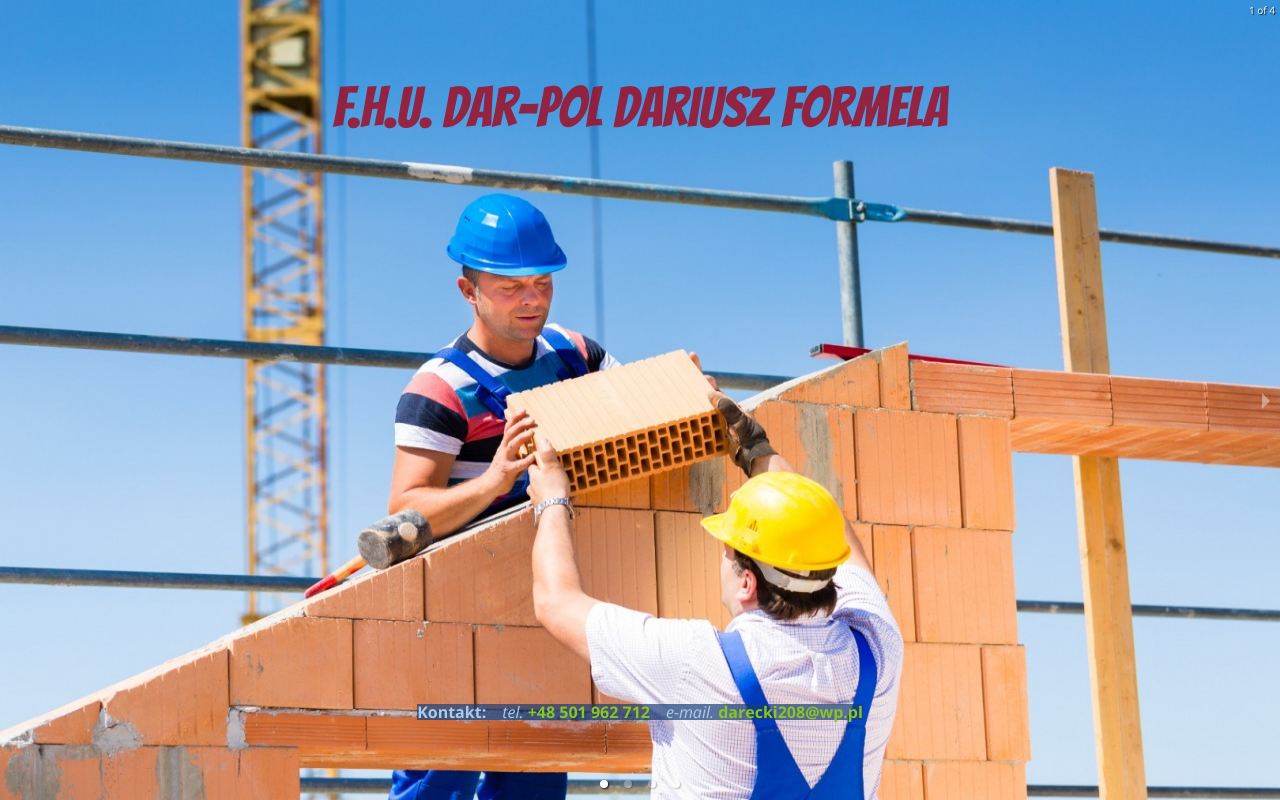
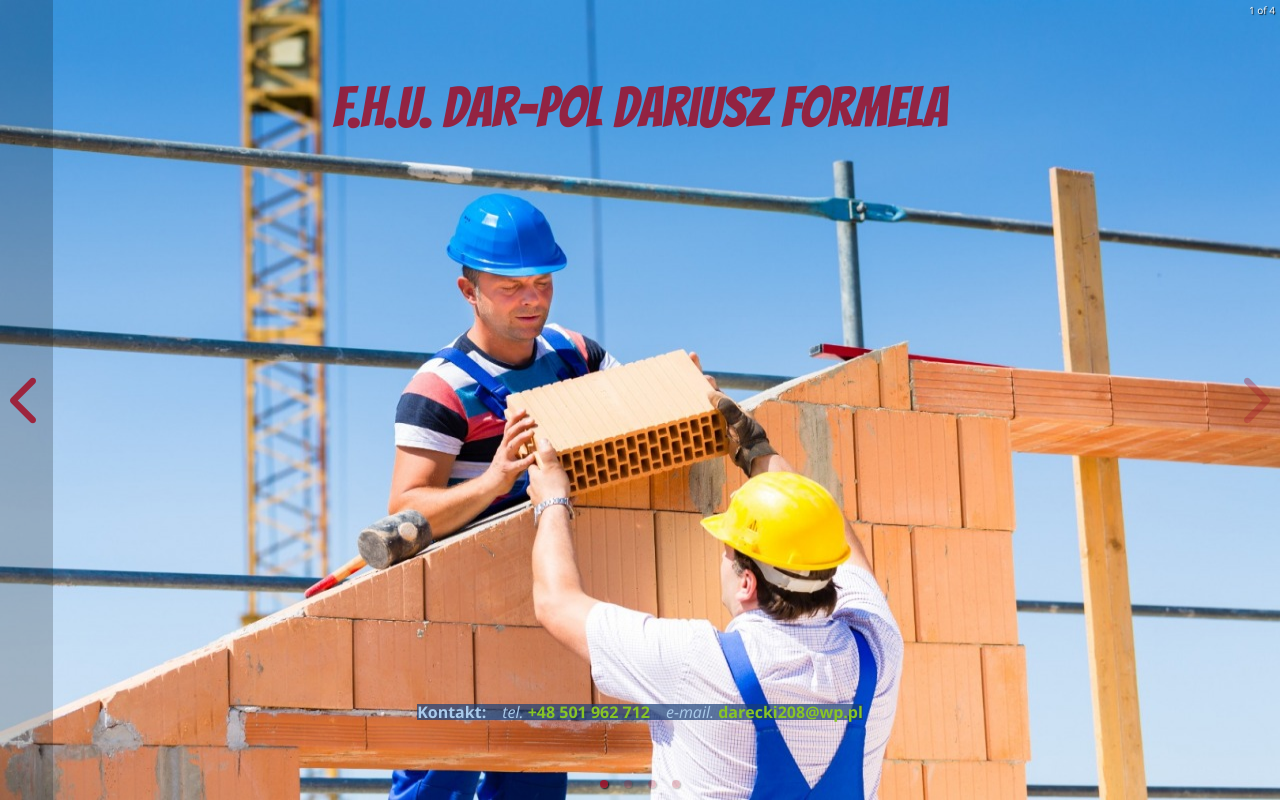
Before and after one commit to WiktorWK/PHU_Darek, a React (Create React App) app in the folder phu_darek_1_0/: page / in a window 1280 px wide. Built offline with nearby package versions, Linux system fonts and the light colour scheme.

Commit message:
zmienione style caruseli

```diff
--- a/phu_darek_1_0/public/index.html
+++ b/phu_darek_1_0/public/index.html
@@ -9,6 +9,7 @@
       content="Web site created using create-react-app"
     />
     <title>PHU Dariusz Formela</title>
+    <script src="https://kit.fontawesome.com/e7988c0cf5.js" crossorigin="anonymous"></script>
   </head>
   <body>
     <noscript>You need to enable JavaScript to run this app.</noscript>
--- a/phu_darek_1_0/src/components/main/BtnSide.js
+++ b/phu_darek_1_0/src/components/main/BtnSide.js
@@ -23,9 +23,9 @@
 
 
     return (
-        <div className='main_btnside' onClick={(ev) => onClickHandler(ev)} >
+        <button className='main_btnside' onClick={(ev) => onClickHandler(ev)} >
             <span className={classes} />
-        </div>
+        </button>
     );
 }
 
--- a/phu_darek_1_0/src/components/main/Photos.js
+++ b/phu_darek_1_0/src/components/main/Photos.js
@@ -1,7 +1,6 @@
 import React from 'react';
 
 import { Carousel } from 'react-responsive-carousel';
-
 
 import 'react-responsive-carousel/lib/styles/carousel.min.css';
 
@@ -18,17 +17,25 @@
 
     return (
         <Carousel
+            autoPlay={true}
+            infiniteLoop={true}
+            interval={4000}
             centerMode={false}
             showThumbs={false}
+            renderArrowPrev={(clickHandler, hasPrev, label) => <button onClick={clickHandler} type="button" aria-label={label} className="control-arrow control-prev"></button>}
+            renderArrowNext={(clickHandler, hasNext, label) => <button onClick={clickHandler} type="button" aria-label={label} className="control-arrow control-next"></button>}
+
         >
-            {imges.map((el, i) => {
-                return (
-                    <div  key={i}>
-                        <img className='main_img'  alt="construction site" src={el} />
-                    </div>
-                );
-            })}
-        </Carousel>
+            {
+                imges.map((el, i) => {
+                    return (
+                        <div key={i}>
+                            <img className='main_img' alt="construction site" src={el} />
+                        </div>
+                    );
+                })
+            }
+        </Carousel >
 
     );
 
--- a/phu_darek_1_0/src/scss/app.scss
+++ b/phu_darek_1_0/src/scss/app.scss
@@ -2,7 +2,7 @@
 @import './constants/colors';
 @import './constants/fonts';
 
-@import './animations.scss';
+@import './arrows.scss';
 
 @import './container.scss';
 
--- /dev/null
+++ b/phu_darek_1_0/src/scss/arrows.scss
@@ -0,0 +1,26 @@
+.control-arrow {
+}
+
+.control-prev::before {
+    border: none !important;
+    display: block !important;
+    content: '\f053' !important;
+    font-family: "Font Awesome 5 Free";
+    font-weight: 600;
+    font-size: 200%;
+    color: $color-logo;
+}
+
+.control-next::before {
+    border: none !important;
+    display: block !important;
+    content: '\f054' !important;
+    font-family: "Font Awesome 5 Free";
+    font-weight: 600;
+    font-size: 200%;
+    color: $color-logo;
+}
+
+.dot {
+    background-color: $color-logo !important;
+}
--- a/phu_darek_1_0/src/scss/main.scss
+++ b/phu_darek_1_0/src/scss/main.scss
@@ -16,5 +16,4 @@
             max-height: 100vh;
         }
     }
-
 }
```
